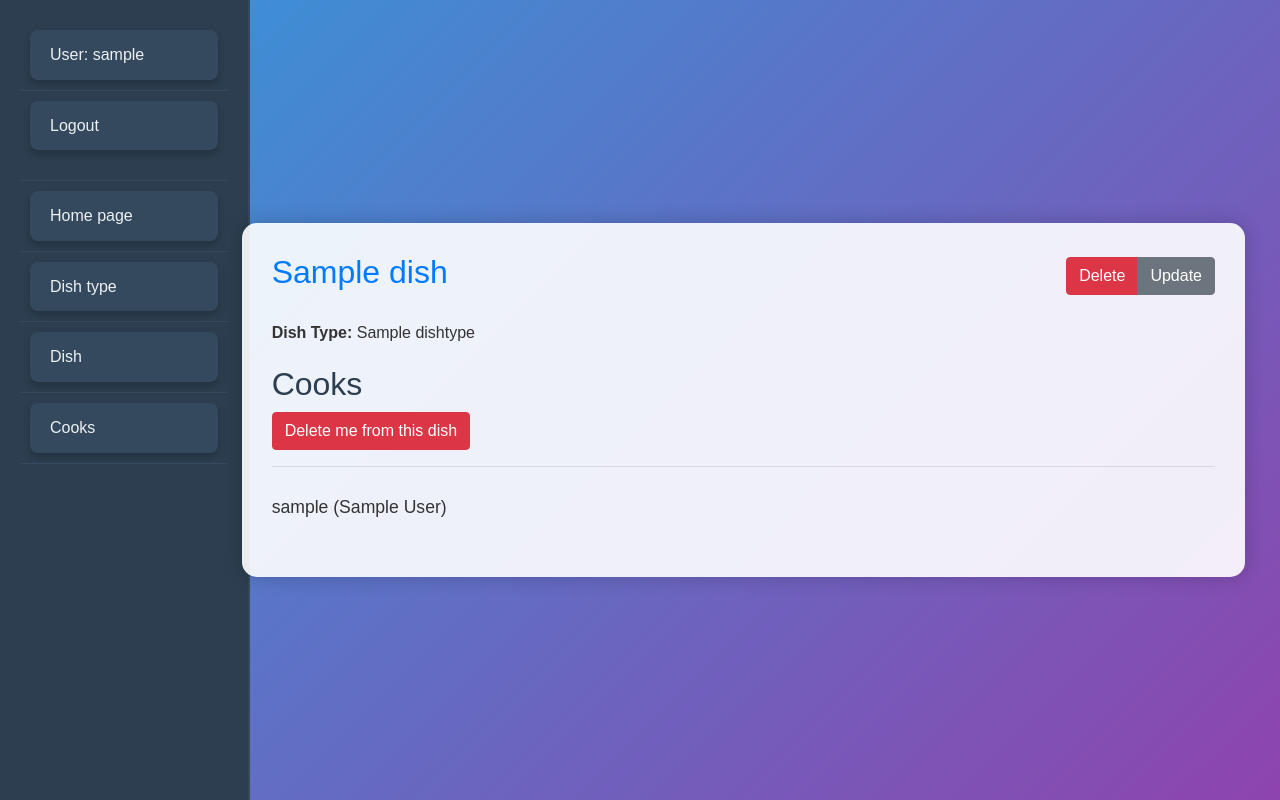
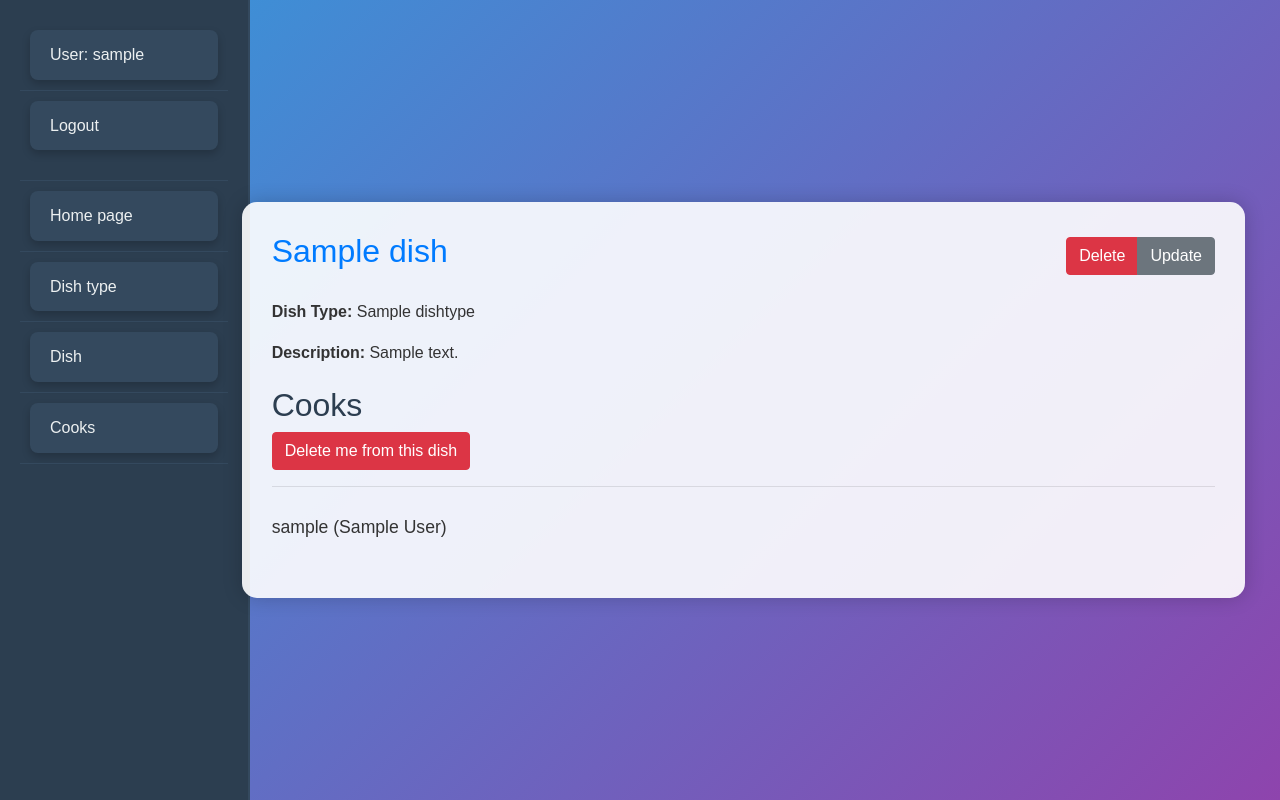
Before and after one commit to Serhii-Leonenko/mate_nginx_gunicorn, a Django app: page /dishes/1/ in a window 1280 px wide. Run offline with Django 5.2, Linux system fonts and the light colour scheme; a user stored in the database is signed in; tables that the repository leaves empty hold one stand-in row (values such as "Sample post").

Commit message:
fix dish_detail template

```diff
--- a/templates/kitchen/dish_detail.html
+++ b/templates/kitchen/dish_detail.html
@@ -17,6 +17,7 @@
     </div>
 
     <p><strong>Dish Type:</strong> {{ dish.dish_type.name }}</p>
+    <p><strong>Description:</strong> {{ dish.description }}</p>
 
     <div class="cooks-section">
       <h2>Cooks</h2>
```
